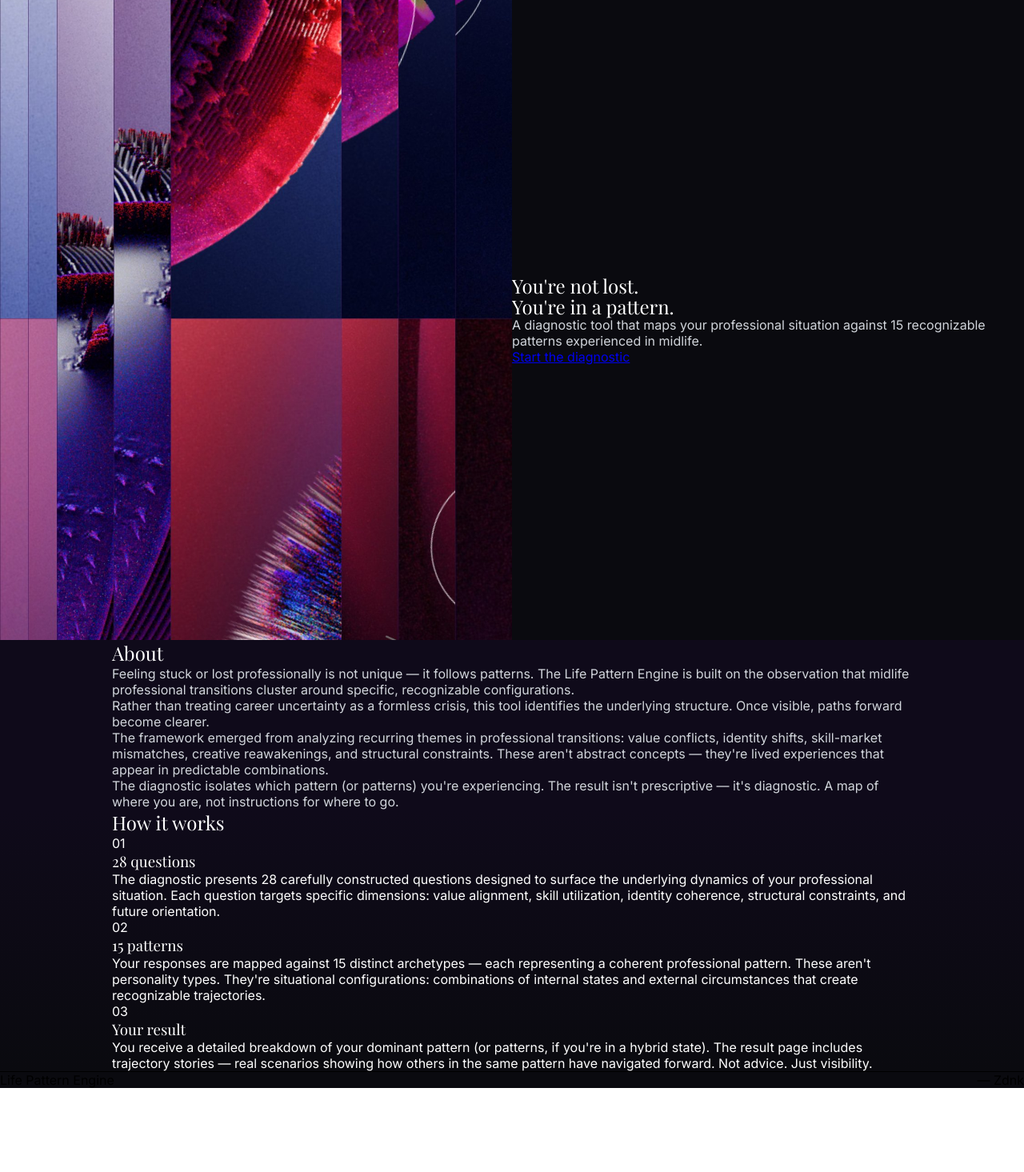
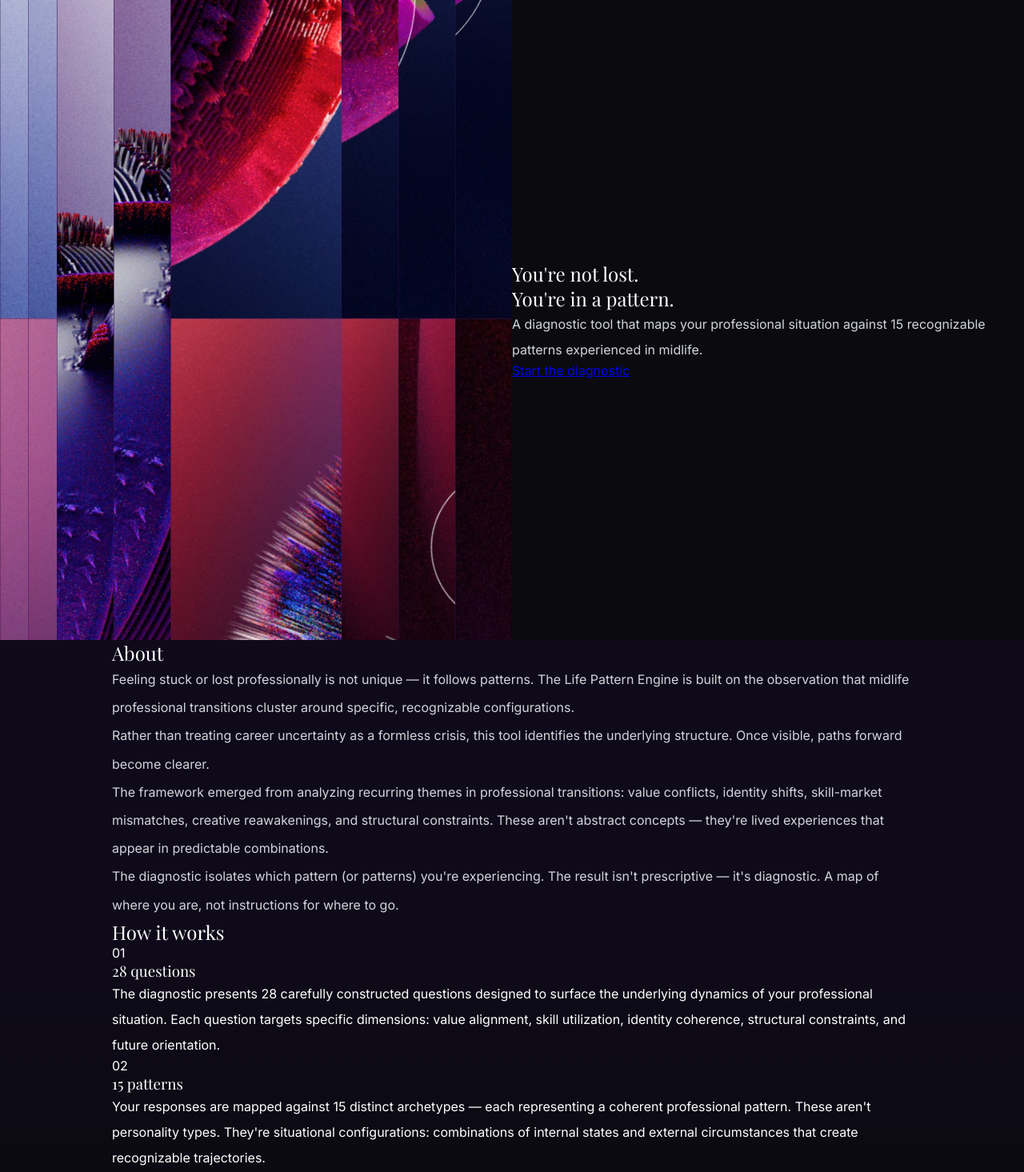
Before and after one commit to lifepatternengine-hub/life-pattern-engine, a Next.js app: page / in a window 1280 px wide. Shown: the top 1465 px of the page at 80% size. Before the commit the page ends 1360 px from the top, so only its background shows below. Built offline with nearby package versions, Linux system fonts and the light colour scheme; a web font is replaced by a local one.

Commit message:
Update page.tsx
Increase step spacing and paragraph line height

```diff
--- a/app/page.tsx
+++ b/app/page.tsx
@@ -28,10 +28,10 @@ export default function Home() {
         />
 
         <div className="relative z-10 w-1/2 max-w-[800px] ml-auto pl-32 pr-20" style={{ color: '#ffffff' }}>
-         <h1 className="text-8xl leading-[1.1] tracking-tight mb-12" style={{ color: '#ffffff' }}>
+         <h1 className="text-8xl leading-[1.3] tracking-tight mb-16" style={{ color: '#ffffff' }}>
             You're not lost.<br />You're in a pattern.
           </h1>
-          <p className="text-2xl font-light leading-loose mb-12" style={{ color: '#d1d5db' }}>
+          <p className="text-2xl font-light mb-16" style={{ color: '#d1d5db', lineHeight: '2' }}>
             A diagnostic tool that maps your professional situation against 15 recognizable patterns experienced in midlife.
           </p>
           <a
@@ -45,10 +45,10 @@ export default function Home() {
         </div>
       </section>
 
-      <section className="py-32 px-8 bg-[#0f0a1a]" style={{ color: '#ffffff' }}>
+      <section className="py-48 px-8 bg-[#0f0a1a]" style={{ color: '#ffffff' }}>
         <div className="max-w-[1000px] mx-auto">
           <h2 className="text-5xl mb-12" style={{ color: '#ffffff' }}>About</h2>
-          <div className="space-y-6 text-lg font-light leading-loose" style={{ color: '#d1d5db' }}>
+          <div className="space-y-10 text-lg font-light" style={{ color: '#d1d5db', lineHeight: '2.2' }}>
             <p>
               Feeling stuck or lost professionally is not unique — it follows patterns. The Life Pattern Engine is built on the observation that midlife professional transitions cluster around specific, recognizable configurations.
             </p>
@@ -65,28 +65,28 @@ export default function Home() {
         </div>
       </section>
 
-      <section className="py-32 px-8 bg-gradient-to-b from-[#0f0a1a] to-[#0a0a0f]" style={{ color: '#ffffff' }}>
+      <section className="py-48 px-8 bg-gradient-to-b from-[#0f0a1a] to-[#0a0a0f]" style={{ color: '#ffffff' }}>
         <div className="max-w-[1000px] mx-auto">
           <h2 className="text-5xl text-white mb-12">How it works</h2>
-          <div className="space-y-16">
+          <div className="space-y-32">
             <div>
               <div className="text-6xl text-white/10 mb-4">01</div>
               <h3 className="text-3xl text-white mb-4">28 questions</h3>
-              <p className="text-lg text-gray-400 font-light leading-relaxed">
+             <p className="text-lg text-gray-400 font-light" style={{ lineHeight: '2' }}>
                 The diagnostic presents 28 carefully constructed questions designed to surface the underlying dynamics of your professional situation. Each question targets specific dimensions: value alignment, skill utilization, identity coherence, structural constraints, and future orientation.
               </p>
             </div>
             <div>
               <div className="text-6xl text-white/10 mb-4">02</div>
               <h3 className="text-3xl text-white mb-4">15 patterns</h3>
-              <p className="text-lg text-gray-400 font-light leading-relaxed">
+             <p className="text-lg text-gray-400 font-light" style={{ lineHeight: '2' }}>
                 Your responses are mapped against 15 distinct archetypes — each representing a coherent professional pattern. These aren't personality types. They're situational configurations: combinations of internal states and external circumstances that create recognizable trajectories.
               </p>
             </div>
             <div>
               <div className="text-6xl text-white/10 mb-4">03</div>
               <h3 className="text-3xl text-white mb-4">Your result</h3>
-              <p className="text-lg text-gray-400 font-light leading-relaxed">
+              <p className="text-lg text-gray-400 font-light" style={{ lineHeight: '2' }}>
                 You receive a detailed breakdown of your dominant pattern (or patterns, if you're in a hybrid state). The result page includes trajectory stories — real scenarios showing how others in the same pattern have navigated forward. Not advice. Just visibility.
               </p>
             </div>
```
